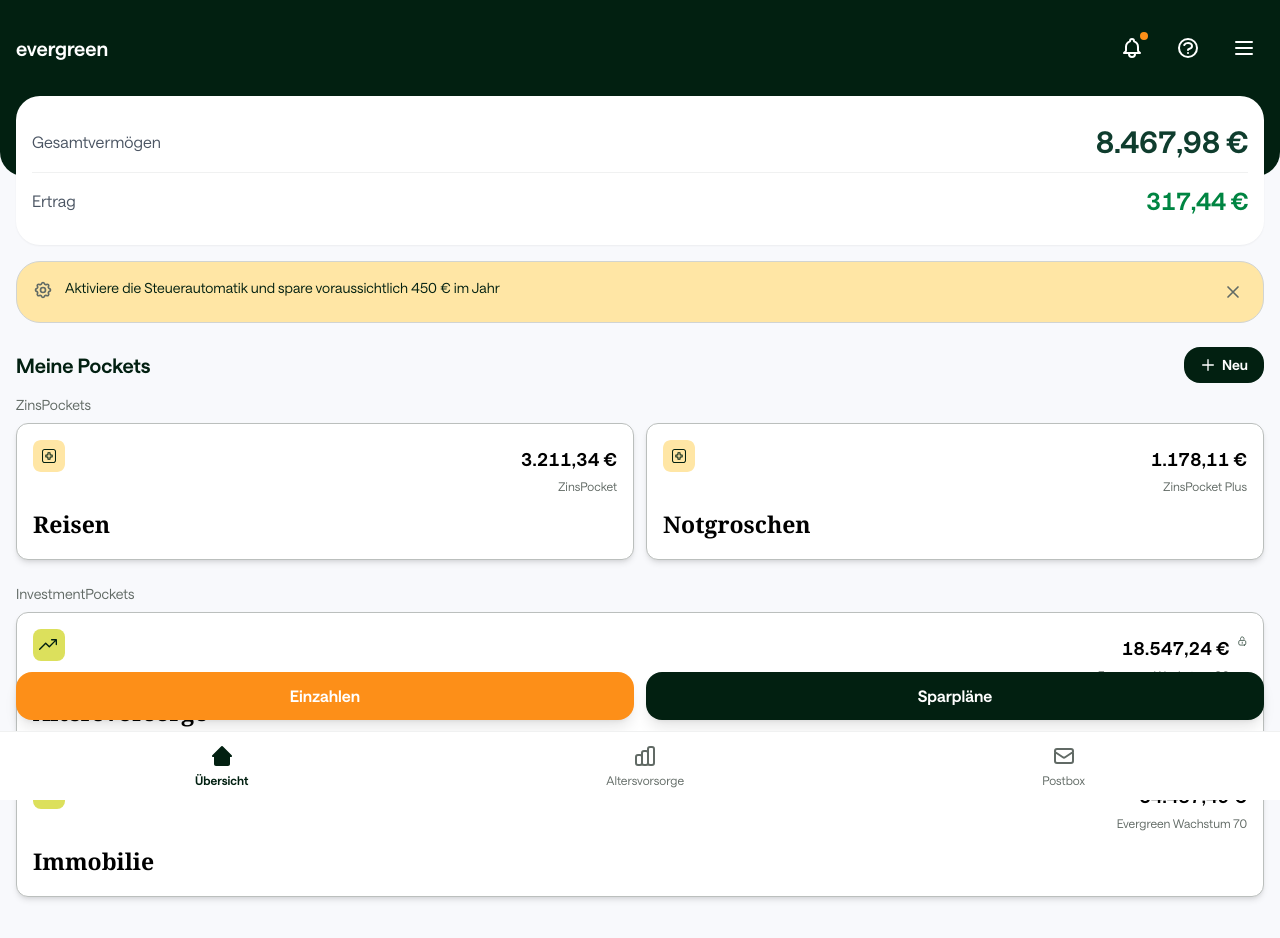
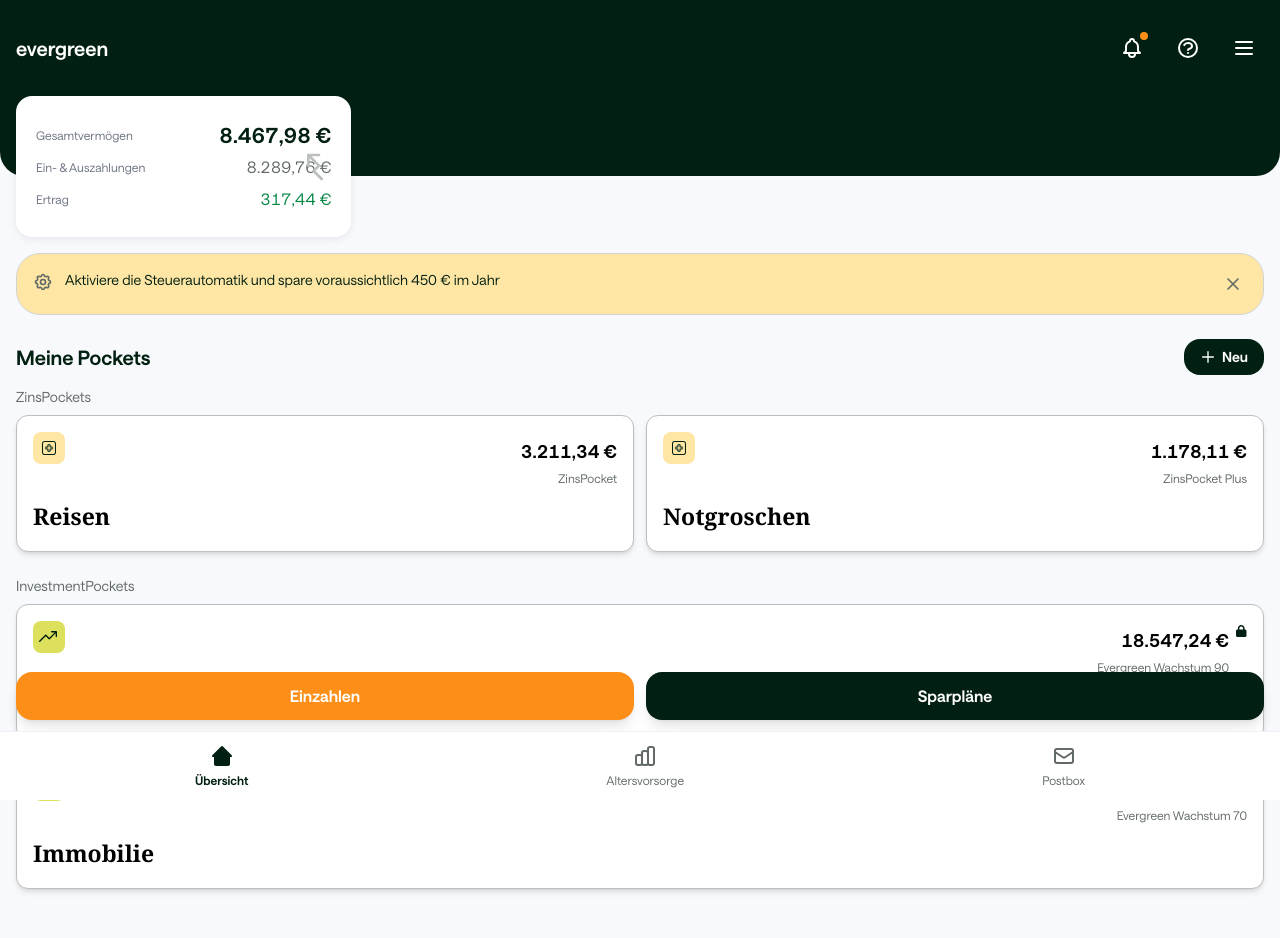
Before and after one commit to ivenkurz/kindersparplan, a Next.js app: page /Dashboard in a window 1280 px wide. Shown: the top 938 px of the page. Built offline with nearby package versions, Linux system fonts and the light colour scheme.

Commit message:
Gesamtvermögen-Card: Figma-Layout; PocketCard: LockIcon SVG

```diff
--- a/app/Dashboard/page.tsx
+++ b/app/Dashboard/page.tsx
@@ -5,7 +5,7 @@ import { useState, useEffect, useRef } from "react";
 import { PocketCard } from "@/components/PocketCard";
 
 const formatCurrency = (v: number) =>
-  new Intl.NumberFormat("de-DE", { style: "currency", currency: "EUR", maximumFractionDigits: 2 }).format(v);
+  new Intl.NumberFormat("de-DE", { style: "currency", currency: "EUR", minimumFractionDigits: 2, maximumFractionDigits: 2 }).format(v);
 
 export default function DashboardPage() {
   const [bannerDismissed, setBannerDismissed] = useState(false);
@@ -68,17 +68,28 @@ export default function DashboardPage() {
           </div>
         </header>
 
-        {/* Account Summary Card – Saans, Vermögens-Typografie */}
+        {/* Account Summary Card – Figma: padding 20px, gap 30px, shadow, rounded-2xl */}
         <section className="px-4 -mt-20 pb-0 font-saans">
-          <div className="rounded-ds-lg bg-ds-neutral-0 shadow-sm p-4">
-            <div className="flex justify-between items-center py-3 border-b border-ds-neutral-10">
-              <span className="text-base font-medium text-gray-600">Gesamtvermögen</span>
-              <span className="text-2xl md:text-3xl font-bold text-evergreen-dark leading-tight tracking-tight tabular-nums">{formatCurrency(8467.98)}</span>
+          <div className="flex flex-row items-center p-5 gap-[30px] min-h-[141px] w-full max-w-[335px] bg-ds-neutral-0 rounded-2xl shadow-[0px_2px_8px_rgba(0,0,0,0.08)]">
+            {/* Labels | Values – gap 74px */}
+            <div className="flex flex-row items-center gap-8 md:gap-[74px] flex-1 min-w-0">
+              {/* Labels – 12px, weight 380, #6B7280 */}
+              <div className="flex flex-col items-start gap-4 shrink-0">
+                <span className="text-xs font-normal text-pocket-gray leading-4">Gesamtvermögen</span>
+                <span className="text-xs font-normal text-pocket-gray leading-4">Ein- & Auszahlungen</span>
+                <span className="text-xs font-normal text-pocket-gray leading-4">Ertrag</span>
+              </div>
+              {/* Values – Gesamtvermögen 21px/670, Einzahlungen 16px/380, Ertrag 16px/380 */}
+              <div className="flex flex-col items-end gap-4 shrink-0">
+                <span className="text-[21px] font-[670] text-ds-neutral-100 leading-4 tabular-nums">{formatCurrency(8467.98)}</span>
+                <span className="text-base font-normal text-ds-neutral-70 leading-4 text-right tabular-nums">{formatCurrency(8289.76)}</span>
+                <span className="text-base font-normal text-ds-seagreen leading-4 text-right tabular-nums">{formatCurrency(317.44)}</span>
+              </div>
             </div>
-            <div className="flex justify-between items-center py-3">
-              <span className="text-base font-medium text-gray-600">Ertrag</span>
-              <span className="text-xl md:text-2xl font-bold text-ds-seagreen leading-tight tracking-tight tabular-nums">{formatCurrency(317.44)}</span>
-            </div>
+            {/* Chart icon – rotated 90°, #BBBFBD */}
+            <svg className="w-8 h-8 shrink-0 text-zins-pocket-border -rotate-90" fill="none" stroke="currentColor" viewBox="0 0 24 24" aria-hidden>
+              <path strokeLinecap="round" strokeLinejoin="round" strokeWidth={2} d="M13 7h8m0 0v8m0-8l-8 8-4-4-6 6" />
+            </svg>
           </div>
         </section>
       </div>
--- a/components/PocketCard.tsx
+++ b/components/PocketCard.tsx
@@ -1,7 +1,12 @@
 "use client";
 
 import { useId } from "react";
-import { Icon } from "./Icon";
+
+const LockIcon = () => (
+  <svg width="11" height="12" viewBox="0 0 11 12" fill="none" xmlns="http://www.w3.org/2000/svg" className="shrink-0 mt-1" aria-label="Gesperrt">
+    <path d="M3.375 3.375V4.5H7.125V3.375C7.125 2.33906 6.28594 1.5 5.25 1.5C4.21406 1.5 3.375 2.33906 3.375 3.375V3.375M1.875 4.5V3.375C1.875 1.51172 3.38672 0 5.25 0C7.11328 0 8.625 1.51172 8.625 3.375V4.5H9C9.82734 4.5 10.5 5.17266 10.5 6V10.5C10.5 11.3273 9.82734 12 9 12H1.5C0.672656 12 0 11.3273 0 10.5V6C0 5.17266 0.672656 4.5 1.5 4.5H1.875V4.5" fill="#022011" />
+  </svg>
+);
 
 const InvestmentPocketIcon = () => (
   <svg width="32" height="32" viewBox="0 0 32 32" fill="none" xmlns="http://www.w3.org/2000/svg" className="shrink-0">
@@ -77,9 +82,7 @@ export function PocketCard({
           <p className="text-[18px] font-semibold text-black leading-[38px] tabular-nums">{formatCurrency(amount)}</p>
           <p className="text-xs font-normal text-ds-neutral-70 leading-4">{sublabel}</p>
         </div>
-        {locked && (
-          <Icon name="lock" size="sm" className="text-ds-neutral-100 w-[10.5px] h-3 shrink-0 mt-1" aria-label="Gesperrt" />
-        )}
+        {locked && <LockIcon />}
       </div>
       {/* Bottom section: Title – 23px, bold, Family/serif */}
       <p className="text-[23px] font-bold text-black leading-[38px] font-serif">{title}</p>
```
